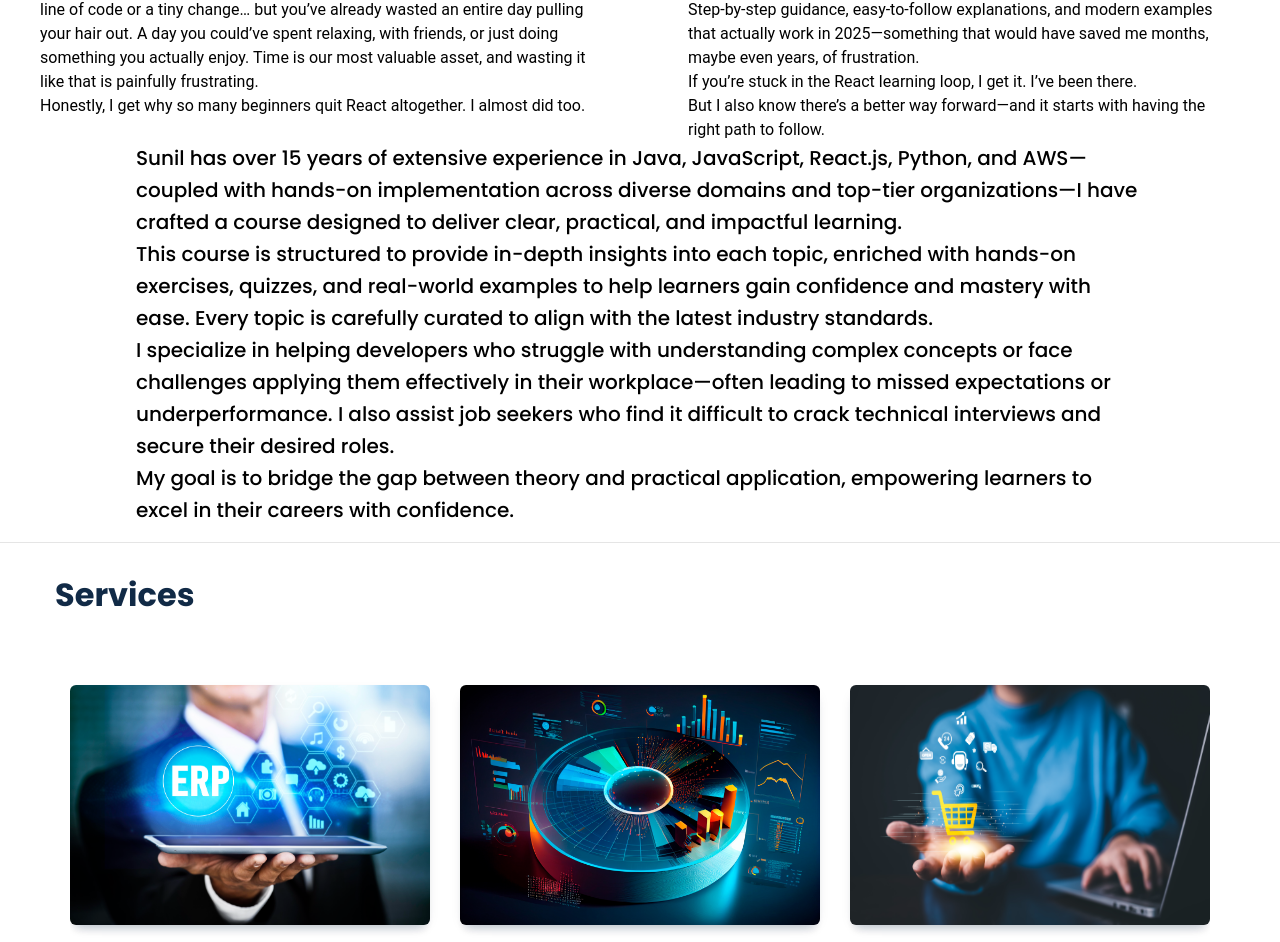
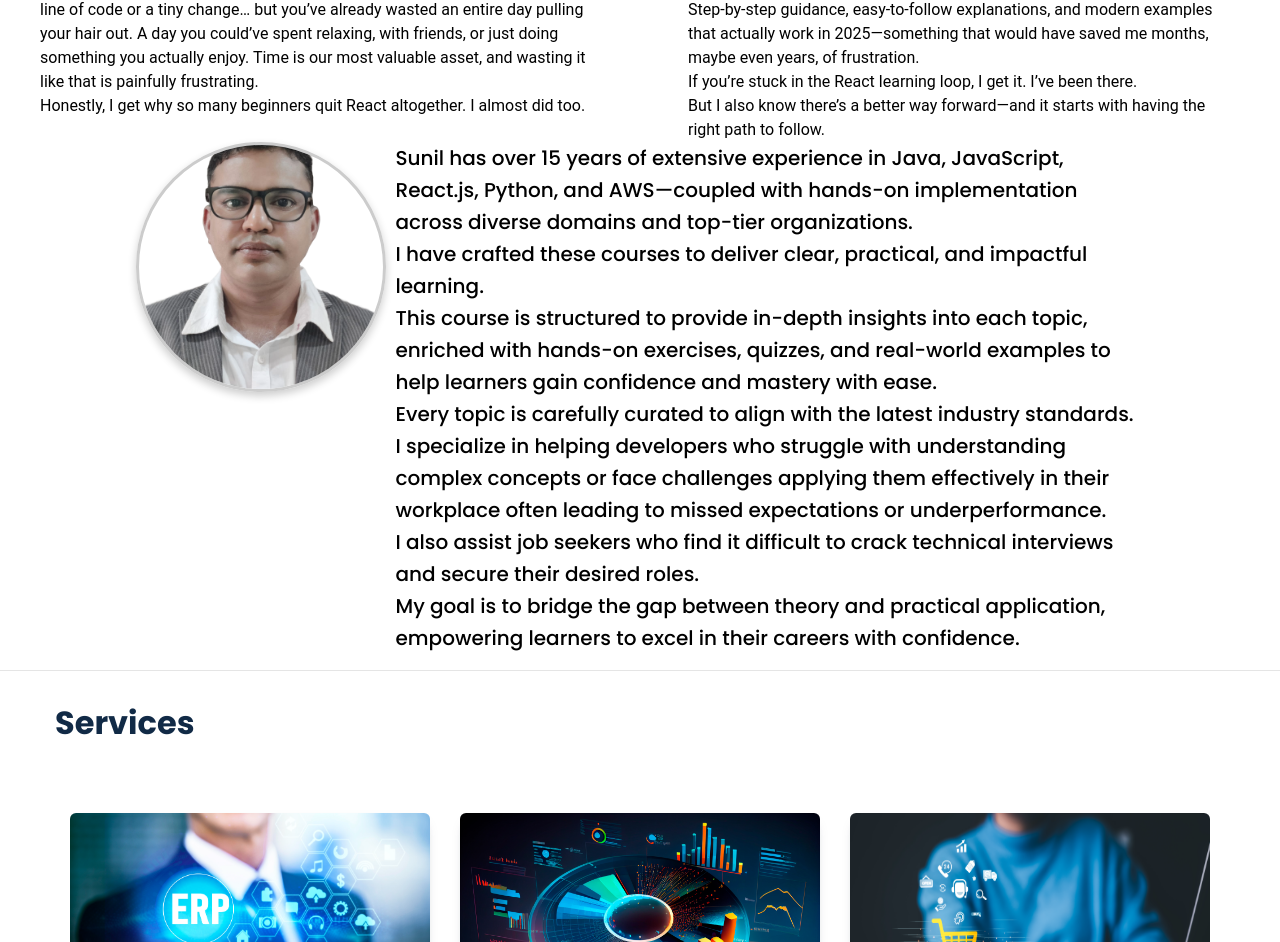
Before and after one commit to wittygeekbytes/witty-geek-bytes, a Next.js app: page /sections in a window 1280 px wide. Shown: the part 1812-2754 px from the top of the page. Built offline with nearby package versions, Linux system fonts and the light colour scheme.

Commit message:
ABOUT ME SECTION DONE

```diff
--- a/pages-sections/sections-page/SectionAboutUsDetails.js
+++ b/pages-sections/sections-page/SectionAboutUsDetails.js
@@ -386,25 +386,45 @@ export default function SectionAboutUsDetails({ ...rest }) {
               marginLeft: "auto",
             }}
           >
+            <GridContainer>
+          <GridItem xs={12} sm={4} md={3}>
+            <Box
+    component="img"
+     src="/img/resized_imgs/sunil.png" // replace with your image path  src="/img/resized_imgs/away_from_crowd.jpg"
+    alt="Somebody"
+    sx={{
+      width: "250px", // adjust size
+      height: "250px",
+      borderRadius: "50%", // makes it circular
+      objectFit: "cover", // ensures proper cropping
+      border: "3px solid #ccc", // optional border
+      boxShadow: "0 4px 8px rgba(0,0,0,0.2)", // optional shadow
+    }}
+  />
+          </GridItem>
+          <GridItem xs={12} sm={8} md={9}>
             Sunil has over 15 years of extensive experience in Java, JavaScript,
             React.js, Python, and AWS—coupled with hands-on implementation
-            across diverse domains and top-tier organizations—I have crafted a
-            course designed to deliver clear, practical, and impactful learning.
+            across diverse domains and top-tier organizations.<br/>
+            I have crafted these courses to deliver clear, practical, and impactful learning.
             <br />
             This course is structured to provide in-depth insights into each
             topic, enriched with hands-on exercises, quizzes, and real-world
-            examples to help learners gain confidence and mastery with ease.
+            examples to help learners gain confidence and mastery with ease.<br/>
             Every topic is carefully curated to align with the latest industry
             standards.
             <br />
             I specialize in helping developers who struggle with understanding
             complex concepts or face challenges applying them effectively in
-            their workplace—often leading to missed expectations or
-            underperformance. I also assist job seekers who find it difficult to
+            their workplace often leading to missed expectations or
+            underperformance. <br/>
+            I also assist job seekers who find it difficult to
             crack technical interviews and secure their desired roles. <br />
             My goal is to bridge the gap between theory and practical
             application, empowering learners to excel in their careers with
-            confidence.
+            confidence.<br/>
+          </GridItem>
+           </GridContainer>
           </Grid>
         </GridContainer>
       </div>
```
Also changed, not shown: public/img/resized_imgs/sunil.png (added).
